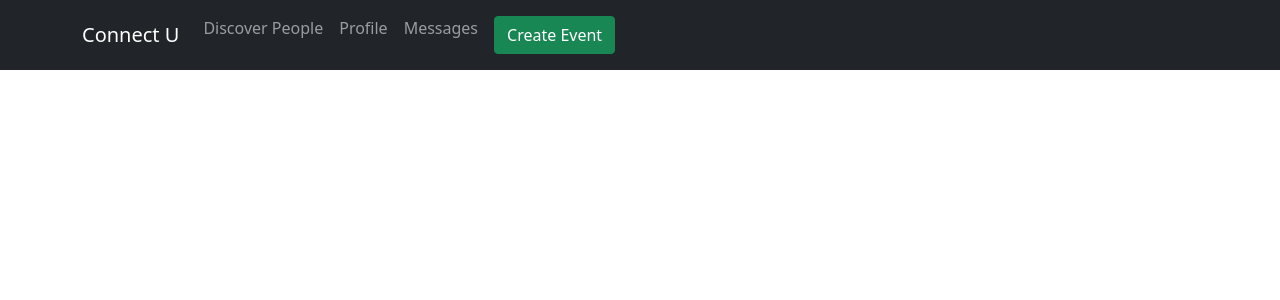
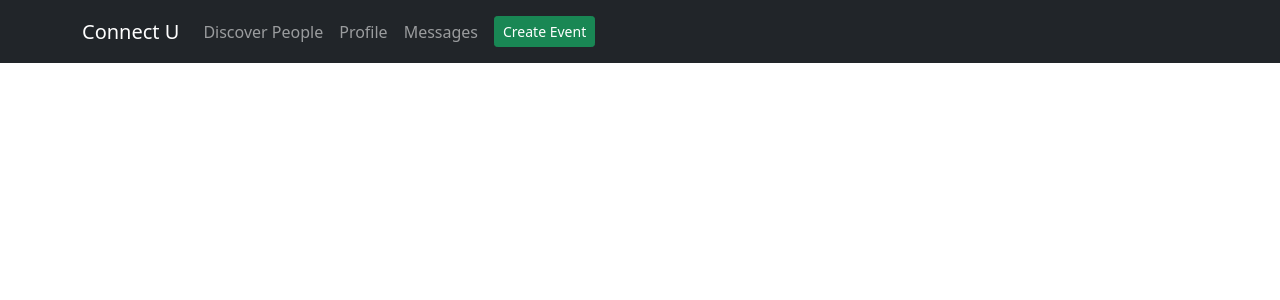
Before and after one commit to Vroom-Varun/connectu, a React (Create React App) app: page / in a window 1280 px wide. Shown: the top 300 px of the page. Built offline with nearby package versions, Linux system fonts and the light colour scheme.

Commit message:
Fixed Header Buttons

```diff
--- a/src/App.css
+++ b/src/App.css
@@ -14,3 +14,7 @@
   margin-left: 1%;
   align-content: left
 }
+
+.link-wrapper{
+  margin-top: .5vh;
+}
--- a/src/App.js
+++ b/src/App.js
@@ -17,10 +17,16 @@ function App() {
             <Navbar.Toggle aria-controls="responsive-navbar-nav" />
             <Navbar.Collapse id="responsive-navbar-nav">
               <Nav className="me-auto">
-                <Nav.Link href="/discoverpeople">Discover People</Nav.Link>
-                <Nav.Link href="/profile">Profile</Nav.Link>
-                <Nav.Link href="#deets">Messages</Nav.Link>
-                <Nav.Link href="/createevent"><Button variant="success">Create Event</Button></Nav.Link>
+                <div className="link-wrapper">
+                  <Nav.Link href="/discoverpeople">Discover People</Nav.Link>
+                </div>
+                <div className="link-wrapper">
+                  <Nav.Link href="/profile">Profile</Nav.Link>
+                </div>
+                <div className="link-wrapper">
+                  <Nav.Link href="#deets">Messages</Nav.Link>
+                </div>
+                <Nav.Link href="/createevent"><Button size="sm" variant="success">Create Event</Button></Nav.Link>
               </Nav>
             </Navbar.Collapse>
           </Container>
```
